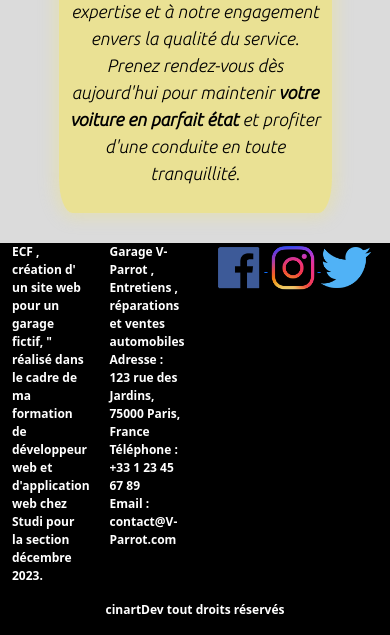
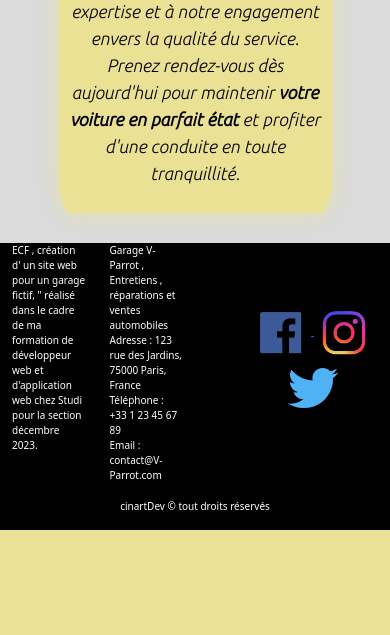
Before and after one commit to Pierre-Cinart/Garage_V_Parrot, a PHP site: page /entretiens_vehicules.php in a window 390 px wide. Shown: the part 1223-1858 px from the top of the page. After the commit the page ends 1753 px from the top, so only its background shows below. Run offline with PHP 8.4, Linux system fonts and the light colour scheme; some web fonts are replaced.

Commit message:
modified:   Css/style.css         modified:   Css/style.css.map         deleted:    SQL/Garage-V-Parrot.SQL         modified:   Scss/style.scss         modified:   contact.php         modified:   phpComponents/footer.php         modified:   phpComponents/head.php

```diff
--- a/Css/style.css
+++ b/Css/style.css
@@ -201,8 +201,31 @@ footer {
   box-shadow: 0px 0px 8px 5px rgba(128, 0, 0, 0.555);
 }
 
-@media screen and (max-width: 800px) {
+@media screen and (max-width: 820px) {
+  footer {
+    font-size: 12px;
+    font-weight: 400;
+  }
+  .box-logos {
+    margin-top: 45px;
+    margin-left: 60px;
+  }
   .box-logos img {
+    margin: 5px;
+    width: 75px;
+  }
+}
+@media screen and (max-width: 400px) {
+  footer {
+    font-size: 10px;
+    font-weight: 200;
+  }
+  .box-logos {
+    margin-top: 60px;
+    margin-left: 40px;
+  }
+  .box-logos img {
+    margin: 5px;
     width: 50px;
   }
 }
--- a/Scss/style.scss
+++ b/Scss/style.scss
@@ -206,9 +209,34 @@ footer{
     background-color: rgba(160, 159, 159, 0.281);
     box-shadow: 0px 0px 8px 5px rgba(128, 0, 0, 0.555);
 }
-@media screen and (max-width: 800px) {
+//screens queries
+@media screen and (max-width: 820px) {
+    //footer
+    footer{
+        font-size: 12px;
+        font-weight: 400;
+    }
     .box-logos{
+        margin-top: 45px;
+        margin-left: 60px;
         img {
+            margin: 5px;
+            width : 75px;
+        }
+    }
+}
+
+@media screen and (max-width: 400px) {
+    //footer
+    footer{
+        font-size: 10px;
+        font-weight: 200;
+    }
+    .box-logos{
+        margin-top: 60px;
+        margin-left: 40px;
+        img {
+            margin: 5px;
             width : 50px;
         }
     }
--- a/contact.php
+++ b/contact.php
@@ -22,7 +22,7 @@ session_start();
 
                 <form method="POST" action="">
                     <div class="form-box">
-                        <br><br>
+
                         <label for="message">message :</label>
                         <textarea id="message" name="message" rows="8" cols="40">
 
--- a/phpComponents/footer.php
+++ b/phpComponents/footer.php
@@ -28,5 +28,5 @@
                 </a>
             </div>
         </div>
-            <p class="text-center p0 m0">cinartDev tout droits réservés</p>
+            <p class="text-center p0 m0">cinartDev &copy; tout droits réservés</p>
     </div>
--- a/phpComponents/head.php
+++ b/phpComponents/head.php
@@ -4,7 +4,6 @@
     <meta name="viewport" content="width=device-width, initial-scale=1.0">
     <link rel="preconnect" href="https://fonts.googleapis.com">
     <link rel="preconnect" href="https://fonts.gstatic.com" crossorigin>
-
     <link href="https://fonts.googleapis.com/css2?family=Tilt+Neon&family=Ubuntu:ital,wght@1,300&display=swap" rel="stylesheet">
     <link rel="stylesheet" href="https://cdn.jsdelivr.net/npm/bootstrap@5.2.3/dist/css/bootstrap.min.css" integrity="sha384-rbsA2VBKQhggwzxH7pPCaAqO46MgnOM80zW1RWuH61DGLwZJEdK2Kadq2F9CUG65" crossorigin="anonymous">
     <link rel="stylesheet" href="./Css/style.css">
```
Also changed, not shown: other parts of Css/style.css (+32 -32 lines), other parts of Scss/style.scss (+42 -39 lines), SQL/Garage-V-Parrot.SQL (deleted, +0 -109 lines), 1 other file.
